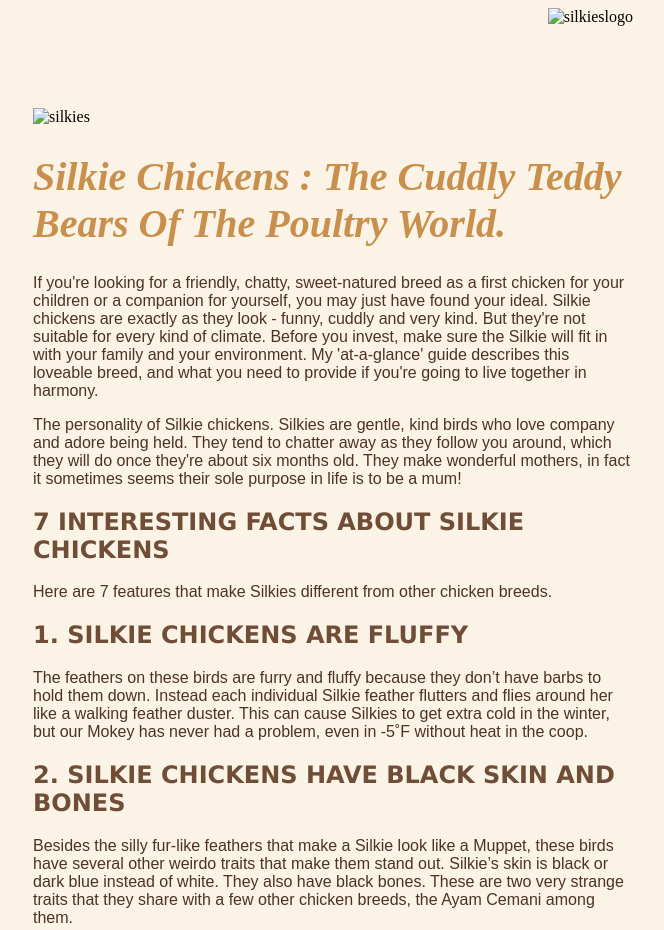
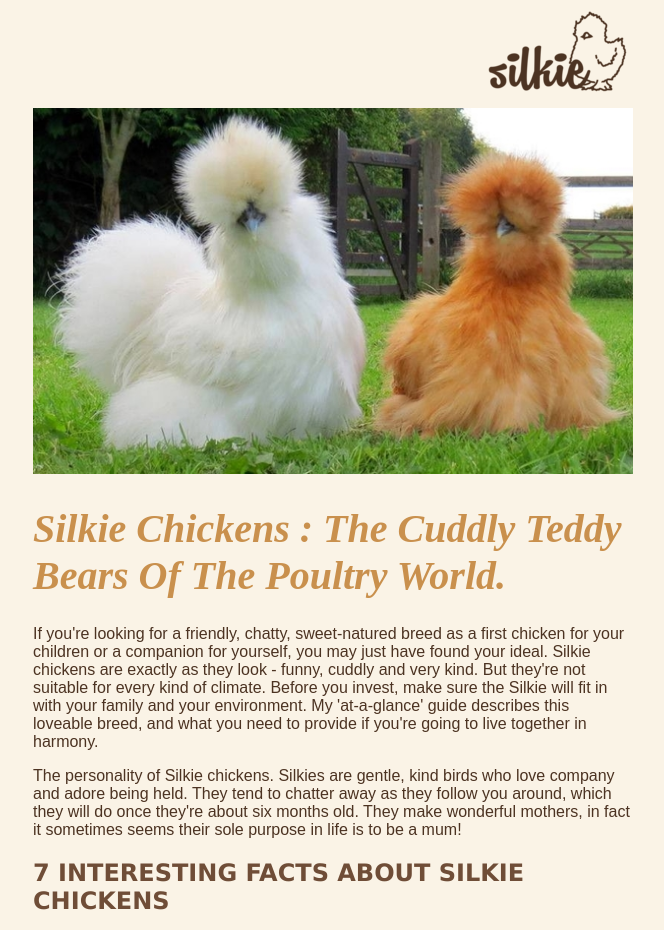
Before and after one commit to sonmic/silkiefanpage, a plain HTML site: page index.html in a window 1280 px wide. Shown: the top 930 px of the page, without its empty margins (307-971 px from the left). Drawn offline with Linux system fonts and the light colour scheme; the site is published under a folder, as on GitHub Pages, so addresses that start at the root find nothing.

Commit message:
updated image paths.

```diff
--- a/index.html
+++ b/index.html
@@ -10,11 +10,11 @@
 
 <body>
     <header>
-        <img class="imglogo" alt="silkieslogo" src="/images/silkieslogo.png">
+        <img class="imglogo" alt="silkieslogo" src="images/silkieslogo.png">
     </header>
     <div id="wrapper">
         <div class="image">
-            <img alt="silkies" src="/images/silkies.jpg" width="600">
+            <img alt="silkies" src="images/silkies.jpg" width="600">
         </div>
         <h1>Silkie chickens : the cuddly teddy bears of the poultry world.</h1>
         <div class="content">
```
